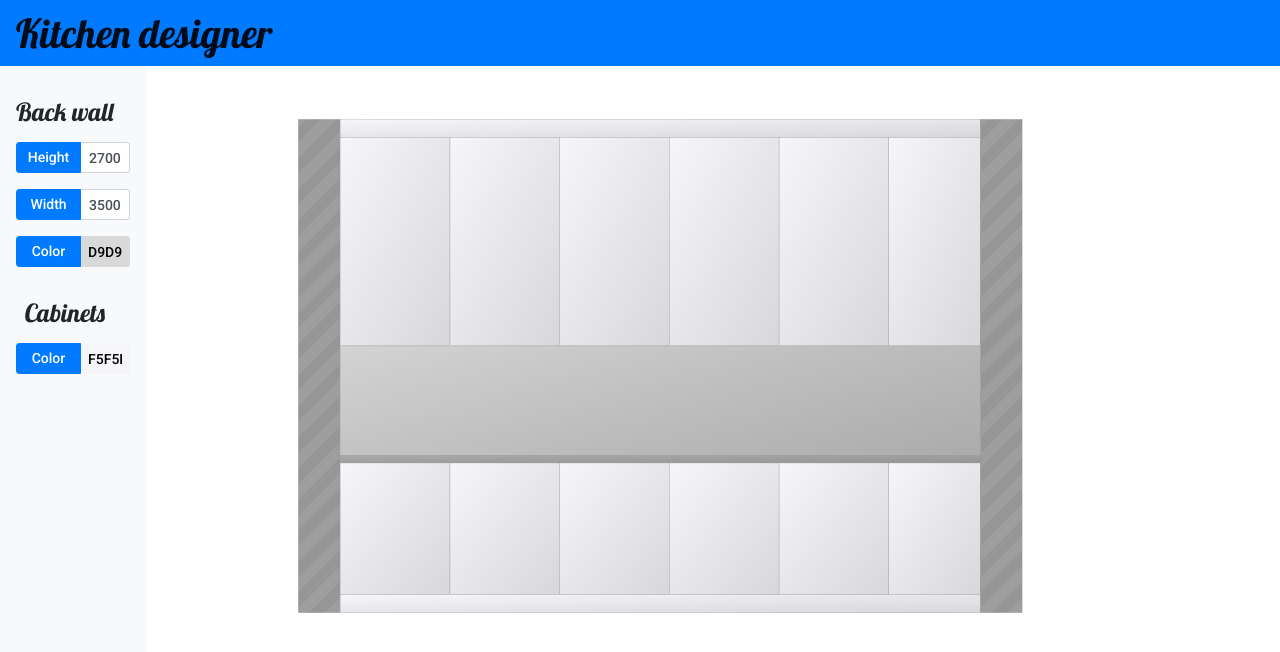
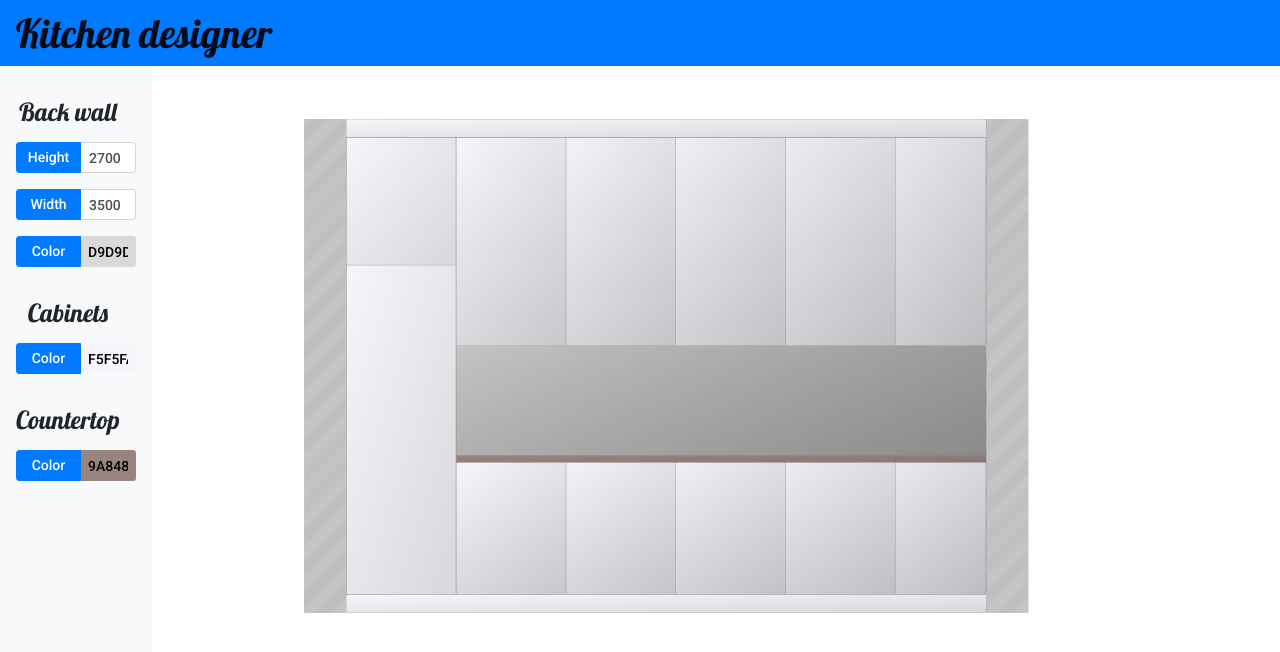
Before and after one commit to MJ147/kitchen-designer-js, a plain HTML site: page index.html in a window 1280 px wide. Drawn offline with nearby package versions, Linux system fonts and the light colour scheme.

Commit message:
add fridge cabinet, and countertop colorating feature

```diff
--- a/css/style.css
+++ b/css/style.css
@@ -57,10 +57,10 @@ body
 {
    width: 230px;
    background: repeating-linear-gradient(-45deg,
-                                         rgba(0, 0, 0, 0.38),
-                                         rgba(0, 0, 0, 0.38) 60px,
-                                         rgb(150, 150, 150) 11px,
-                                         rgb(150, 150, 150) 120px);
+                                         rgba(0, 0, 0, 0.23),
+                                         rgba(0, 0, 0, 0.23) 60px,
+                                         rgb(191, 191, 191) 11px,
+                                         rgb(191, 191, 191) 120px);
 }
 
 
@@ -73,29 +73,59 @@ body
 /****cabinets****/
 
 /*moulding*/
-#moulding
+#moulding-wrapper
 {
    height: 100px;
+}
+
+#main-cabinets-wrapper
+{
+   flex-grow : 1;
+   display: flex;
+}
+
+#fridge
+{
+   height: 1800px;
+}
+
+#cabinet-over-fridge
+{
+   flex-grow : 1;
+}
+
+#fridge-wrapper
+{
+   width: 600px;
+   display: flex;
+   flex-flow: column;
+}
+
+#cabinets-wrapper-1
+{
+/*   display: inline-block;*/
+   display: flex;
+   flex-flow: column;
+   flex-grow : 1;
 }
 
 /*upper-cabinters*/
 #upper-cabinets-wrapper
 {
-  flex-grow : 1;
-  display: inline-flex;
+   flex-grow : 1;
+   display: inline-flex;
 }
 
 /*backsplash*/
-#backsplash
+#backsplash-wrapper
 {
    height: 600px;
 }
 
 /*countertop*/
-#countertop
+#countertop-wrapper
 {
    height: 40px;
-   background-color: darkgray;
 }
 
 /*base-cabinet*/
@@ -106,7 +136,7 @@ body
 }
 
 /*plinth*/
-#plinth
+#plinth-wrapper
 {
    height: 100px;
 }
--- a/index.html
+++ b/index.html
@@ -64,20 +64,22 @@
             <input type="text" class="form-control no-border jscolor {value:'#F5F5FA'}" id="cabinets-color-picker">
          </div>
 
+         <span class="navbar-brand" id="menu-title">Countertop</span>
+         <div class="input-group input-group-sm mb-3">
+            <div class="input-group-prepend">
+               <button class="btn btn-primary" id="button-1">Color</button>
+            </div>
+            <input type="text" class="form-control no-border jscolor {value:'#9a8480'}" id="countertop-color-picker">
+         </div>
+
       </nav>
       <!--   workspace   -->
       <div class="workspace">
          <div class="wall-wrapper d-flex justify-content-center">
             <div class="wall-section border border-secondary"></div>
-            <div id="back-wall">
-               <div class="border border-secondary" id="moulding"></div>
-               <div id="upper-cabinets-wrapper"></div>
-               <div class="border border-secondary" id="backsplash"></div>
-               <div class="border border-secondary" id="countertop"></div>
-               <div id="base-cabinets-wrapper"></div>
-               <div class="border border-secondary" id="plinth"></div>
+            <div id="back-wall"></div>
+            <div class="wall-section border border-secondary">
             </div>
-            <div class="wall-section border border-secondary"></div>
          </div>
       </div>
    </div>
--- a/js/cabinet.js
+++ b/js/cabinet.js
@@ -1,19 +1,49 @@
 /** cabinets **/
 
 /* cabinets color */
-var cabinetColorPicker = $('#cabinets-color-picker')[0];
+
 
 function setInitialCabinets() {
+   createCabinetWrappers();
    var baseCabinetsWrapper = $('#base-cabinets-wrapper');
    createCabinets(baseCabinetsWrapper);
 
    var upperCabinetsWrapper = $('#upper-cabinets-wrapper');
    createCabinets(upperCabinetsWrapper);
 
-   allCabinets = $('.cabinet, .last-cabinet, #plinth, #moulding');
+   allCabinets = $('.global-color');
 
+   var cabinetColorPicker = $('#cabinets-color-picker')[0];
    setColorFromPicker(cabinetColorPicker, allCabinets);
    pickerHandler(cabinetColorPicker, allCabinets);
+
+   countertop = $('#countertop-wrapper');
+
+   var countertopColorPicker = $('#countertop-color-picker')[0];
+   setColorFromPicker(countertopColorPicker, countertop);
+   pickerHandler(countertopColorPicker, countertop);
+}
+
+function createCabinetWrappers() {
+   var backWall = $('#back-wall');
+   backWall.empty();
+   backWall.append('<div class="global-color border border-secondary" id="moulding-wrapper"></div>');
+   backWall.append('<div class="border border-secondary" id="main-cabinets-wrapper"></div>');
+   backWall.append('<div class="global-color border border-secondary" id="plinth-wrapper"></div>');
+
+   var mainCabinetsWrapper = $('#main-cabinets-wrapper');
+   mainCabinetsWrapper.append('<div class="border border-secondary" id="fridge-wrapper"></div>');
+   mainCabinetsWrapper.append('<div class="border border-secondary" id="cabinets-wrapper-1"></div>');
+
+   var fridgeWrapper = $('#fridge-wrapper');
+   fridgeWrapper.append('<div class="global-color border border-secondary" id="cabinet-over-fridge"></div>');
+   fridgeWrapper.append('<div class="global-color border border-secondary" id="fridge"></div>');
+
+   var cabinetsWrapper1 = $('#cabinets-wrapper-1');
+   cabinetsWrapper1.append('<div class="global-color" id="upper-cabinets-wrapper"></div>');
+   cabinetsWrapper1.append('<div id="backsplash-wrapper"></div>');
+   cabinetsWrapper1.append('<div id="countertop-wrapper"></div>');
+   cabinetsWrapper1.append('<div class="global-color" id="base-cabinets-wrapper"></div>');
 }
 
 function createCabinets(cabinetsWrapper) {
--- a/js/utils.js
+++ b/js/utils.js
@@ -16,12 +16,11 @@ function setColorFromPicker(colorPicker, objectsToChange) {
 
 /* dimension input */
 
-function handleKeyUpOnWallDimInput(event, objectsToChange, input, min, max) {
-   if (event.keyCode === 13) {
-      input.value = chceckLimitsForValue(input.value, min, max);
-      updateDivDimension(input, objectsToChange)
-      setInitialCabinets();
-   }
+function handleKeyUpOnWallDimInput(objectsToChange, input, min, max) {
+   input.value = chceckLimitsForValue(input.value, min, max);
+   updateDivDimension(input, objectsToChange)
+   setInitialCabinets();
+
 }
 
 function updateDivDimension(input, objectsToChange) {
--- a/js/wall.js
+++ b/js/wall.js
@@ -21,11 +21,17 @@ pickerHandler(backwallColorPicker,backwall);
 
 /* back wall height */
 backWallHeightInput.addEventListener('keyup', function(){
-      handleKeyUpOnWallDimInput(event, backwall, backWallHeightInput, 2300, 3000);
+   if (event.keyCode === 13) {
+      handleKeyUpOnWallDimInput(backwall, backWallHeightInput, 2300, 3000);
+   }
 });
 
 /* back wall width */
-var backWallWidthInput = $('#back-wall-width-input')[0];
 backWallWidthInput.addEventListener('keyup', function(){
-      handleKeyUpOnWallDimInput(event, backwall, backWallWidthInput, 1200, 5000);
+   if (event.keyCode === 13) {
+      handleKeyUpOnWallDimInput(backwall, backWallWidthInput, 1200, 5000);
+      setScale();
+   }
 });
+
+createBrickPattern(wallSection,'blue');
```
